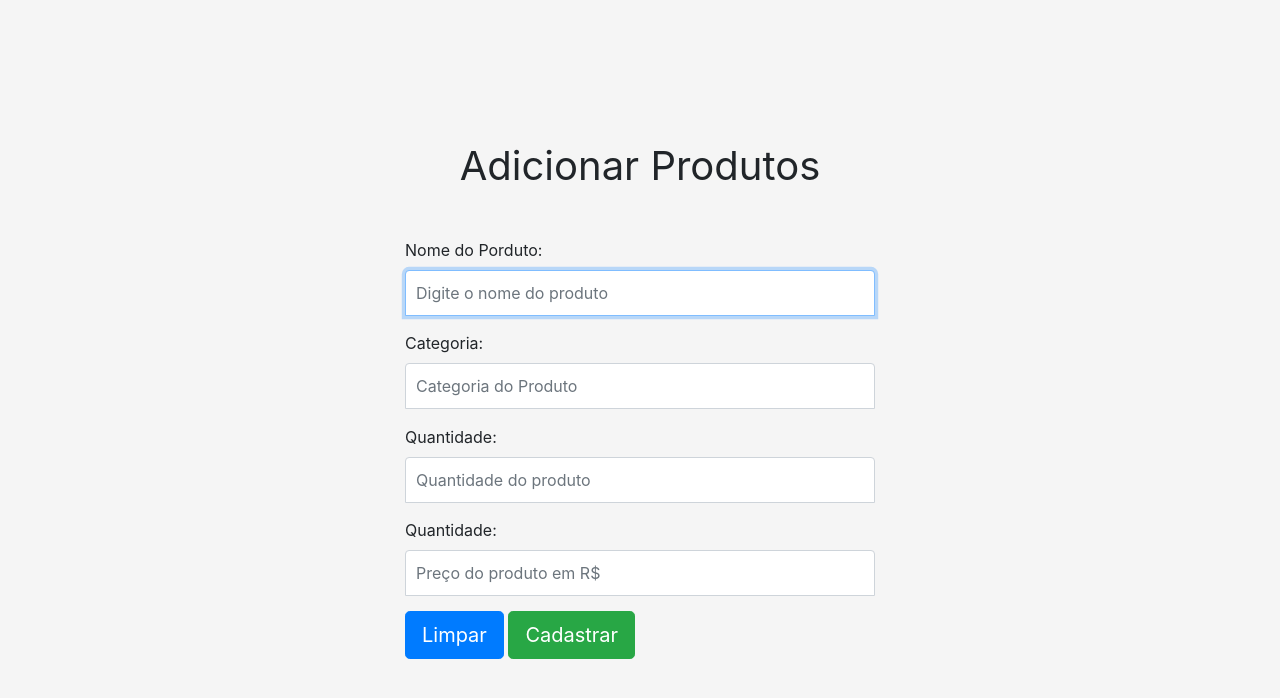
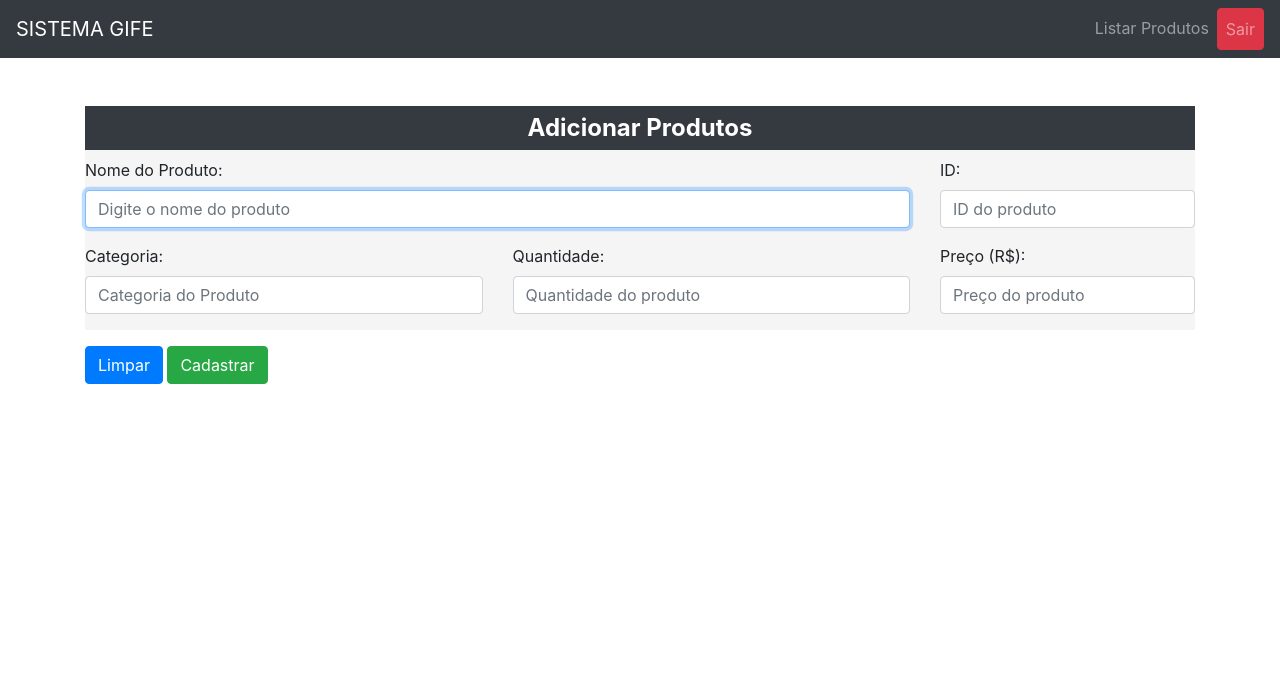
Before and after one commit to giuliamoscoso/projeto-final-front, a plain HTML site: page add-produto.html in a window 1280 px wide. Drawn offline with nearby package versions, Linux system fonts and the light colour scheme.

Commit message:
Atualização rotineira
Foi adicionado novo layout para cadastro de produtos e foi adicionado novos estilos no css.

```diff
--- a/add-produto.html
+++ b/add-produto.html
@@ -18,28 +18,63 @@
         <title>GIFE - Adicionar Produtos</title>
     </head>
     <!-- Corpo do documento -->
-    <body id="container">
-        <form class="form-signin" action="#" method="POST">
-            <h1 class="mb-5 font-weight-normal text-center">Adicionar Produtos</h1>
-            <div class="form-group">
-                <label for="nome-produto">Nome do Porduto:</label>
-                <input type="text" id="nome-produto" name="nome-produto" class="form-control" placeholder="Digite o nome do produto" required autofocus>
-            </div>
-            <div class="form-group">
-                <label for="cate-produto">Categoria:</label>
-                <input type="text" id="cate-produto" name="cate-produto" class="form-control mb-3" placeholder="Categoria do Produto" required>
-            </div>
-            <div class="form-group">
-                <label for="qtd-produto">Quantidade:</label>
-                <input type="text" id="qtd-produto" name="qtd-produto" class="form-control" placeholder="Quantidade do produto" required>
-            </div>
-            <div class="form-group">
-                <label for="preco-produto">Quantidade:</label>
-                <input type="text" id="preco-produto" name="preco-produto" class="form-control" placeholder="Preço do produto em R$" required>
-            </div>
-            <button class="btn btn-lg btn-primary" type="reset">Limpar</button>
-            <button class="btn btn-lg btn-success" type="submit">Cadastrar</button>
-        </form>
+    <body>
+        <header>
+            <nav class="navbar navbar-expand-sm navbar-dark bg-dark">
+                <!-- Logo -->
+                <a href="#" class="navbar-brand">SISTEMA GIFE</a>
+                <!-- Menu Hamburger -->
+                <button class="navbar-toggler" data-toggle="collapse" data-target="#nav-target">
+                    <span class="navbar-toggler-icon"></span>
+                </button>
+                <!-- Navegação -->
+                <div class="collapse navbar-collapse" id="nav-target">
+                    <ul class="navbar-nav ml-auto">
+                        <li class="nav-item">
+                            <a href="listar-tabela.html" class="nav-link">Listar Produtos</a>
+                        </li>
+                        <li class="nav-item">
+                            <a href="index.html" class="nav-link btn btn-danger my-2 my-sm-0">Sair</a>
+                        </li>
+                    </ul>
+                </div>
+            </nav>
+        </header>
+        <div class="container mt-5">
+            <main>
+                <form action="#" method="POST">
+                    <fieldset>
+                        <legend class="titulo-form text-center p-1"><strong>Adicionar Produtos</strong></legend>
+                        <div class="row g-3">
+                            <!--Nome do Produto e ID-->
+                            <div class="form-group col-9">
+                                <label for="nome-produto">Nome do Produto:</label>
+                                <input type="text" name="nome-produto" id="nome-produto" class="form-control" placeholder="Digite o nome do produto" required autofocus>
+                            </div>
+                            <div class="form-group col-3">
+                                <label for="id-produto" class="form-label">ID:</label>
+                                <input type="text" name="id-produto" class="form-control" id="id-produto" placeholder="ID do produto" required>
+                            </div>
+                            <!--Categoria, Quantidade e Preço-->
+                            <div class="form-group col-sm">
+                                <label for="cat-produto" class="form-label">Categoria:</label>
+                                <input type="text" name="cat-produto" class="form-control" id="cat-produto" placeholder="Categoria do Produto" required>
+                            </div>
+                            <div class="form-group col-sm">
+                                <label for="qtd-produto" class="form-label">Quantidade:</label>
+                                <input type="text" name="qtd-produto" class="form-control" id="qtd-produto" placeholder="Quantidade do produto" required>
+                            </div>
+                            <div class="form-group col-sm-3">
+                                <label for="preco-produto" class="form-label">Preço (R$):</label>
+                                <input type="password" name="preco-produto" class="form-control" id="preco-produto" placeholder="Preço do produto" required>
+                            </div>
+                        </div>
+                    </fieldset>
+                    <button class="btn btn-primary mt-3" type="reset">Limpar</button>
+                    <button class="btn btn-success mt-3" type="submit">Cadastrar</button>
+                </form>
+            </main>
+        </div>
         <!-- Optional JavaScript -->
         <!-- jQuery first, then Popper.js, then Bootstrap JS -->
         <script src="https://code.jquery.com/jquery-3.3.1.slim.min.js" integrity="sha384-q8i/X+965DzO0rT7abK41JStQIAqVgRVzpbzo5smXKp4YfRvH+8abtTE1Pi6jizo" crossorigin="anonymous"></script>
--- a/css/estilo.css
+++ b/css/estilo.css
@@ -43,3 +43,16 @@ html, body {
     text-align: center;
     padding: 20px 0 0;
 }
+.titulo-form {
+    background-color: #343a40;
+    color: #FFF;
+    padding: 3px 8px;
+}
+fieldset {
+    padding: 1rem;
+    border: 0.5 solid gray;
+    background-color: #f5f5f5;
+}
+button {
+    margin-top: 1rem;
+}
```
Also changed, not shown: listar-tabela.html (+2 -2 lines).
